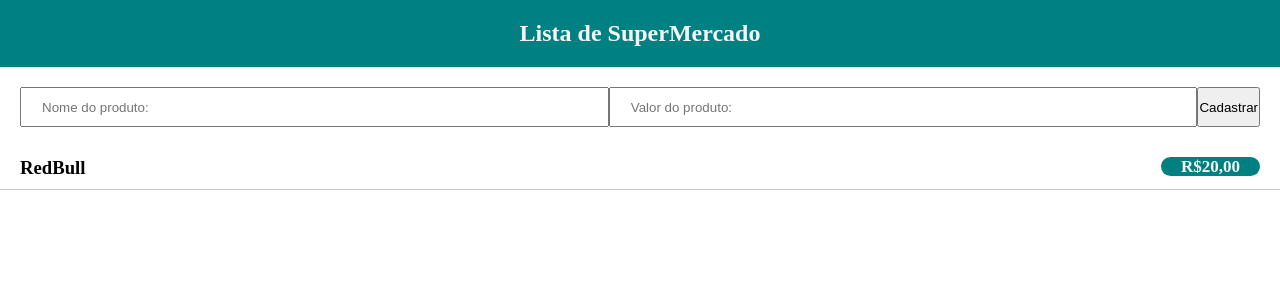
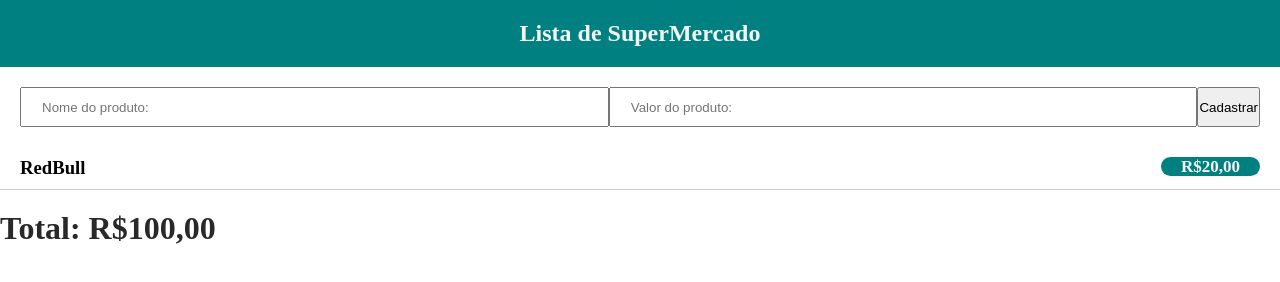
Before and after one commit to oguiflipe/lista-mercado, a plain HTML site: page index.html in a window 1280 px wide. Drawn offline with Linux system fonts and the light colour scheme.

Commit message:
Criando parte final, onde o valor total da compra é mostrado e inclusão do java script para criação da lógica.

```diff
--- a/index.html
+++ b/index.html
@@ -44,7 +44,10 @@
                 color: whitesmoke;
                 background-color: teal;
                 border-radius: 20px;
-
+            }
+            .soma-produtos{
+                margin: 20px 0;
+                color:rgb(41, 41, 41);
             }
 
         </style>
@@ -79,10 +82,10 @@
             </div>
         </div>
 
-        <script>
-            //alert('Funcionando');
-        </script>
+        <div class="soma-produtos">
+            <h1>Total: R$100,00</h1>
+        </div>
+
+        <script src="supermercado.js"></script>
     </body>
-
-
 </html>
```
